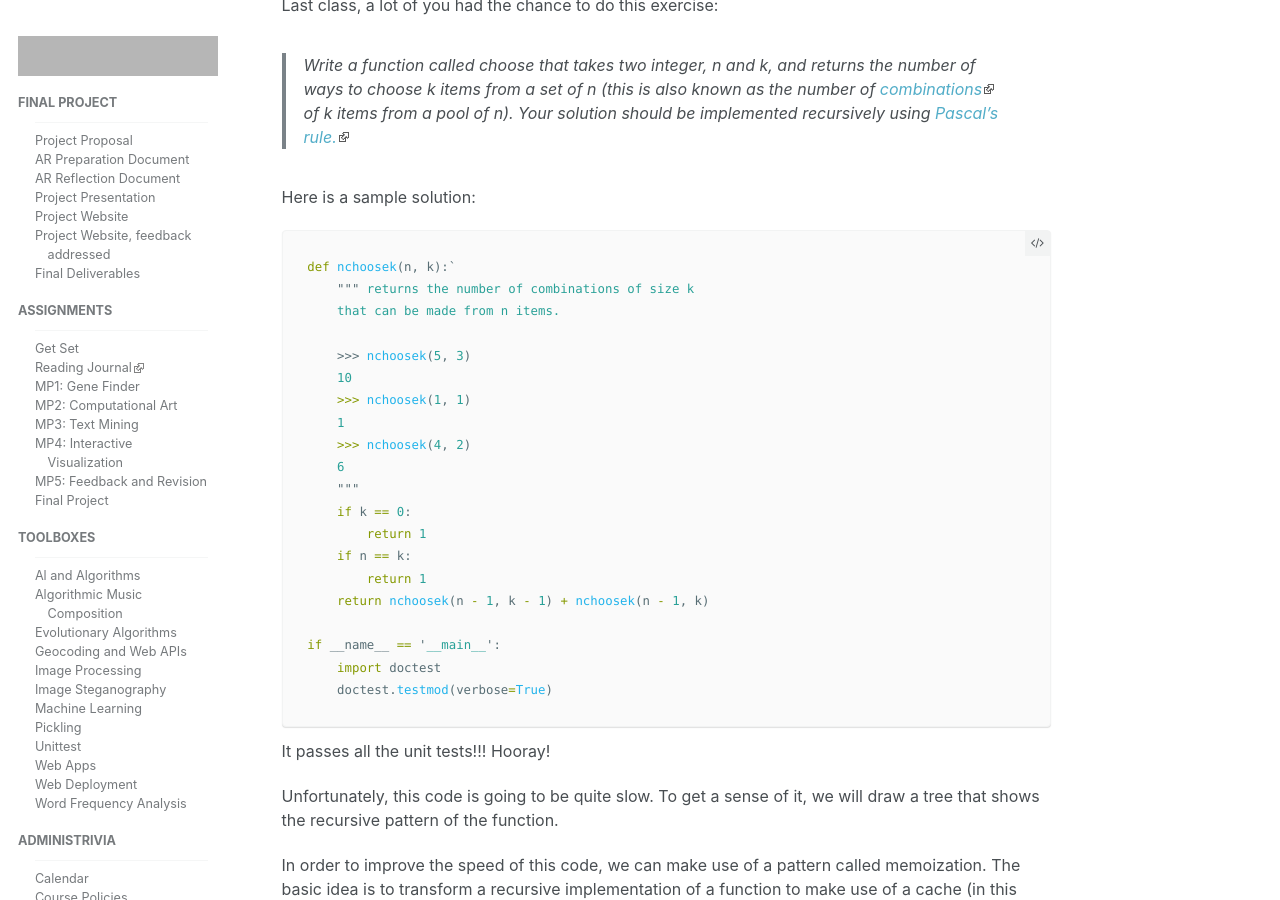
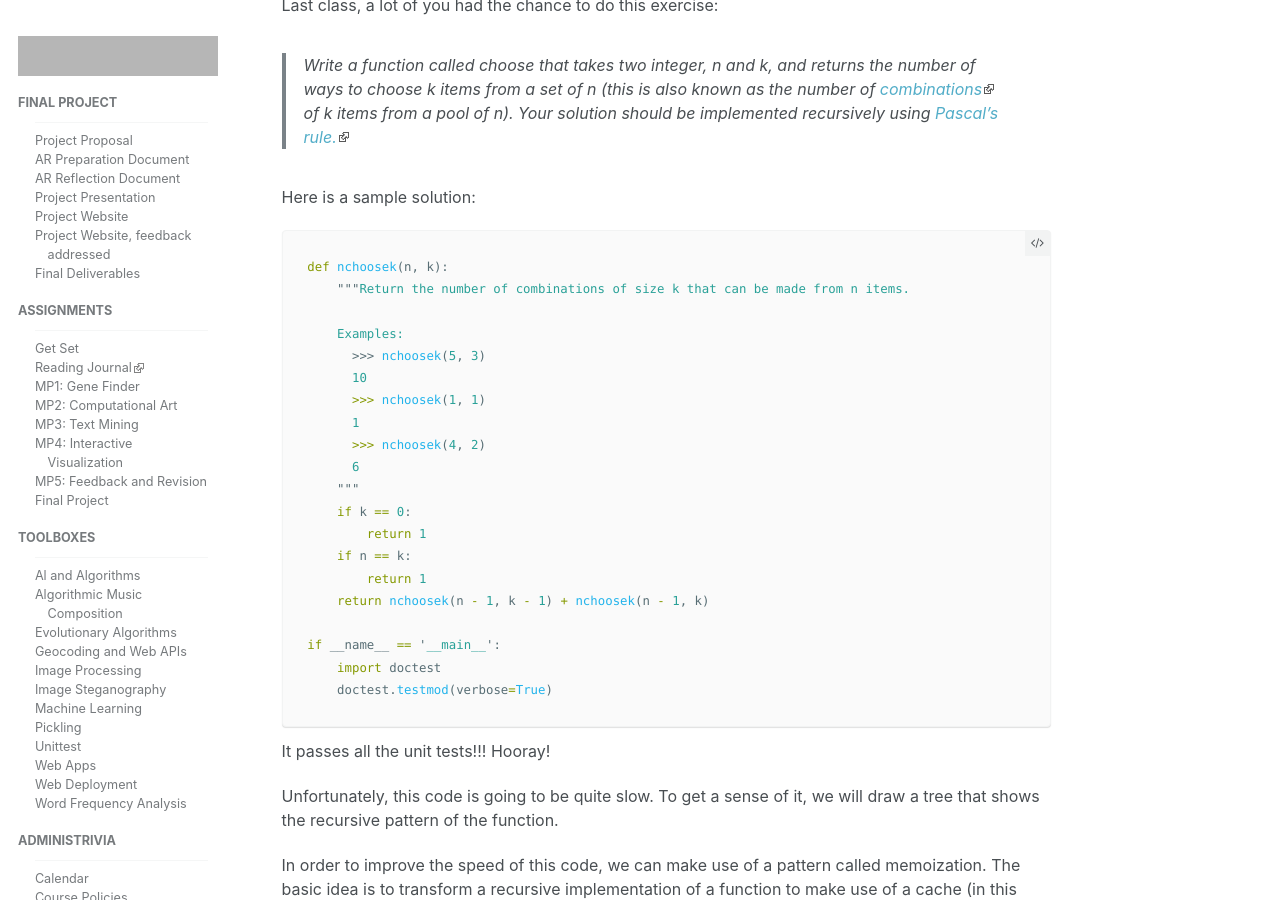
Before and after one commit to sd17spring/sd17spring.github.io, a Jekyll site: the page built from _days/day-8.md, in a window 1280 px wide and 900 px high, scrolled down 2321 px. Built offline with Jekyll 4.4.1, drawn with Linux system fonts in a browser that asks for light colours; grey boxes are pictures that could not be loaded.

Commit message:
Update code example docstrings to style guides

````diff
--- a/_days/day-8.md
+++ b/_days/day-8.md
@@ -99,16 +99,16 @@ items from a pool of n). Your solution should be implemented recursively using
 Here is a sample solution:
 
 ```python
-def nchoosek(n, k):`
-    """ returns the number of combinations of size k
-    that can be made from n items.
+def nchoosek(n, k):
+    """Return the number of combinations of size k that can be made from n items.
 
-    >>> nchoosek(5, 3)
-    10
-    >>> nchoosek(1, 1)
-    1
-    >>> nchoosek(4, 2)
-    6
+    Examples:
+      >>> nchoosek(5, 3)
+      10
+      >>> nchoosek(1, 1)
+      1
+      >>> nchoosek(4, 2)
+      6
     """
     if k == 0:
         return 1
````
Also changed, not shown: _activities/debugging-and-profiling.md (+1 -1 lines), _days/day-2.md (+7 -10 lines), 1 other file.
